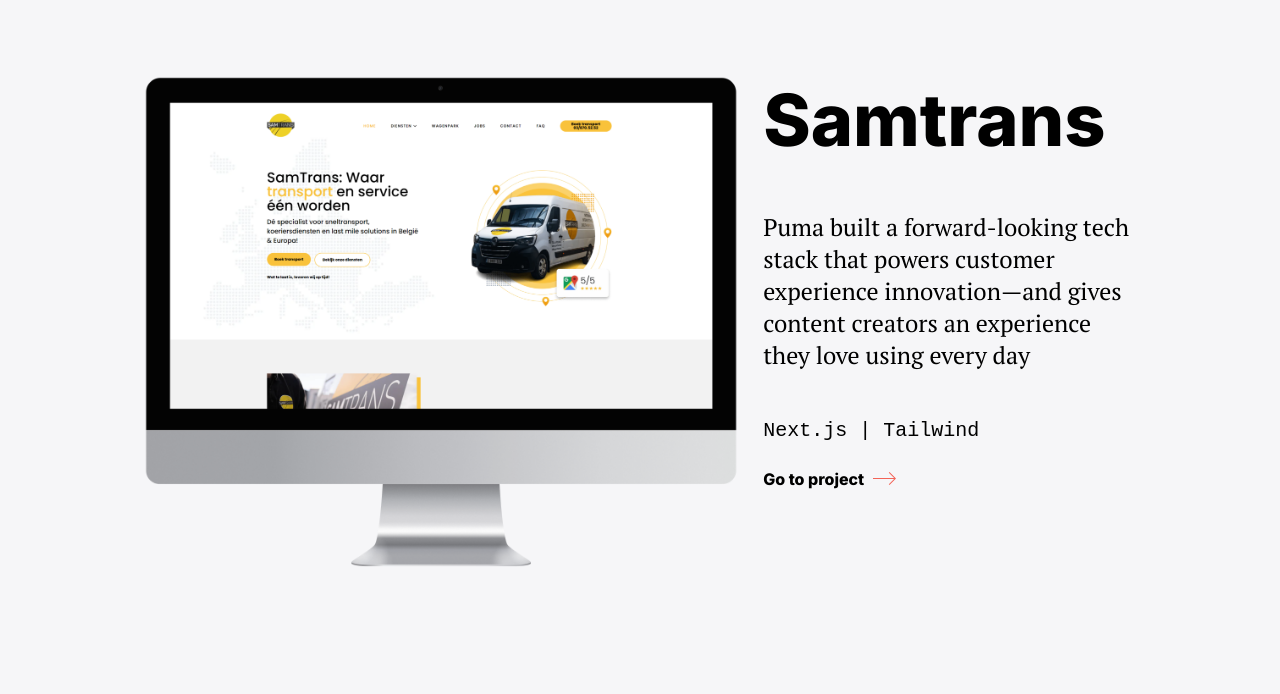
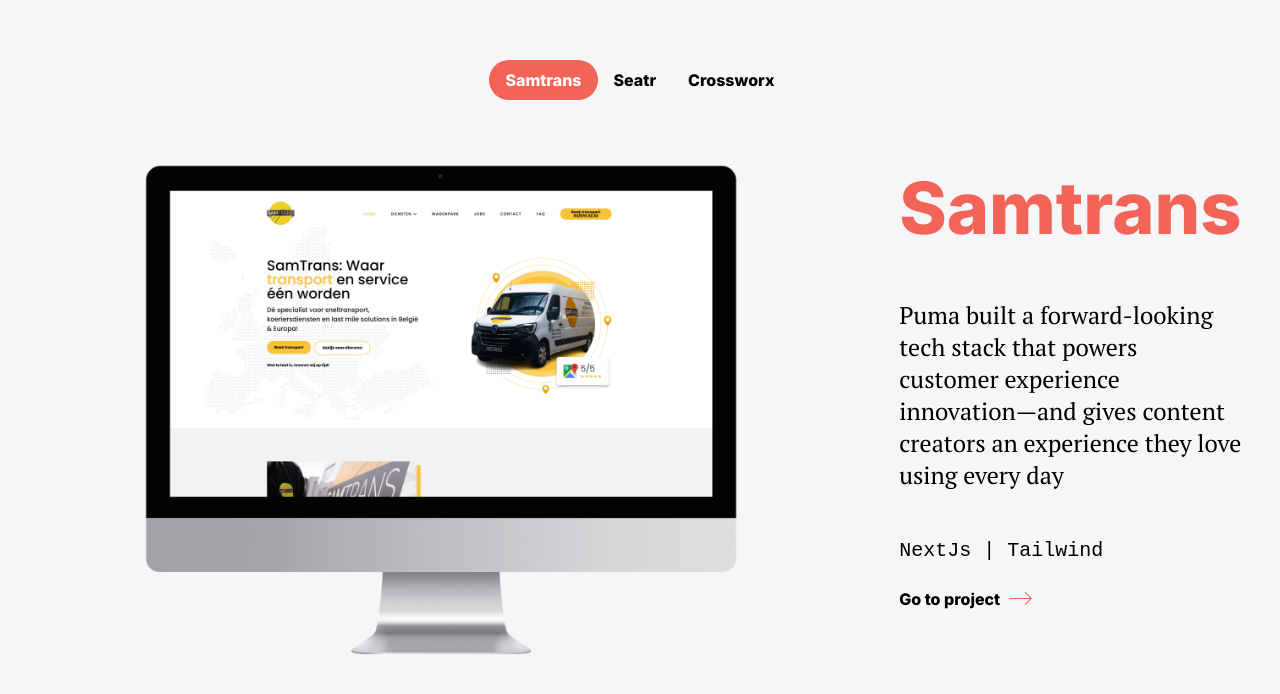
Before and after one commit to Tarshh/MySite, a Next.js app: page / in a window 1280 px wide. Shown: the part 868-1562 px from the top of the page. Built offline with nearby package versions, Linux system fonts and the light colour scheme.

Commit message:
Added projects Navbar + exported maincolor to file

```diff
--- a/src/app/page.tsx
+++ b/src/app/page.tsx
@@ -61,7 +61,7 @@
   background-color: #f6f6f8;
   padding: 2rem;
   margin: 0 auto;
-  @media ${device.md} {
+  @media ${device.lg} {
     padding: 8rem;
   }
 `;
--- a/src/components/Sections/Hero.tsx
+++ b/src/components/Sections/Hero.tsx
@@ -6,6 +6,7 @@
 import { backgroundSlide, fadeIn } from "@/styling/keyframes";
 import styled from "@emotion/styled";
 import Link from "next/link";
+import { mainColor } from "@/constants";
 
 type Props = {
   setButtonHovered: (e: boolean) => void;
@@ -86,7 +87,7 @@
   display: inline;
   background: ${(props) =>
     props.loaded
-      ? "linear-gradient(to right, #f36458 50%, transparent 50%);"
+      ? `linear-gradient(to right, ${mainColor} 50%, transparent 50%);`
       : "transparant"};
   color: ${(props) => (props.loaded ? "white" : "black")};
   background-size: 200% 100%;
--- a/src/components/Sections/Projects.tsx
+++ b/src/components/Sections/Projects.tsx
@@ -1,38 +1,104 @@
 import styled from "@emotion/styled";
-import Image from "next/image";
+import Image, { StaticImageData } from "next/image";
 import Link from "next/link";
 import SamTrans from "../../../public/images/samtransScreen.png";
 import rightArrow from "../../../public/icons/right-arrow.svg";
 import { device } from "@/styling/breakpoints";
+import { mainColor } from "@/constants";
+import { useState } from "react";
 
+type Project = {
+  image: StaticImageData;
+  title: string;
+  text: string;
+  techStack: string;
+  link: string;
+};
+
+const projects: Project[] = [
+  {
+    image: SamTrans,
+    title: "Samtrans",
+    text: "Puma built a forward-looking tech stack that powers customer experience innovation—and gives content creators an experience they love using every day",
+    techStack: "NextJs | Tailwind",
+    link: "https://www.samtrans.be/",
+  },
+  {
+    image: SamTrans,
+    title: "Seatr",
+    text: "Keeping track of who is coming in can be quite a challenge when in a flexible workspace, co-working office. With Seatr, a desk reservation app your employees or co-workers find the space that fits best within a few swipes. Seatr is also suited for 'hot desking'.",
+    techStack: "NextJs | Styled-Components | Apollo | Nexus | GraphQL",
+    link: "https://seatr.io/",
+  },
+  {
+    image: SamTrans,
+    title: "Crossworx",
+    text: "Puma built a forward-looking tech stack that powers customer experience innovation—and gives content creators an experience they love using every day",
+    techStack: "Gatsby.js | Styled-Components | Sanity CMS",
+    link: "https://www.crossworx.be/",
+  },
+];
 export function Projects() {
+  const [currentProject, setCurrenProject] = useState(0);
+  const handleClick = (key: number) => setCurrenProject(key);
   return (
+    <>
+      <ProjectsNavbar>
+        {projects.map((project, key) => {
+          return (
+            <ButtonLink
+              isActive={key === currentProject}
+              onClick={() => handleClick(key)}
+              key={key}
+            >
+              {project.title}
+            </ButtonLink>
+          );
+        })}
+      </ProjectsNavbar>
       <Container>
-      <StyledImage src={SamTrans} alt="example" />
+        <StyledImage src={projects[currentProject].image} alt="example" />
         <TextContainer>
-        <ProjectTitle>Samtrans</ProjectTitle>
-        <Text>
-          Puma built a forward-looking tech stack that powers customer
-          experience innovation—and gives content creators an experience they
-          love using every day
-        </Text>
-        <TechStackText>Next.js | Tailwind</TechStackText>
-        <StyledLink href="https://www.samtrans.be/" target="_blank">
+          <ProjectTitle>{projects[currentProject].title}</ProjectTitle>
+          <Text>{projects[currentProject].text}</Text>
+          <TechStackText>{projects[currentProject].techStack}</TechStackText>
+          <StyledLink href={projects[currentProject].link} target="_blank">
             Go to project <Image src={rightArrow} alt="Arrow Right" />
           </StyledLink>
         </TextContainer>
       </Container>
+    </>
   );
 }
+
+const ProjectsNavbar = styled.div`
+  display: flex;
+  margin-bottom: 3rem;
+  @media ${device.lg} {
+    justify-content: center;
+  }
+`;
+
+const ButtonLink = styled.button<{ isActive: boolean }>`
+  font-weight: bold;
+  padding: 0.625rem 1rem;
+  border-radius: 1.5rem;
+  background-color: ${(props) => (props.isActive ? mainColor : "transparant")};
+  color: ${(props) => (props.isActive ? "white" : "black")};
+  &:hover {
+    background-color: ${(props) => !props.isActive && "#e6e8ec"};
+  }
+`;
 
 const Container = styled.div`
   display: flex;
   flex-direction: column;
   justify-content: space-around;
+  padding: 1rem;
   gap: 1.5rem;
-  @media ${device.md} {
+  @media ${device.lg} {
     flex-direction: row;
-    padding: 1rem;
+    gap: 10rem;
   }
 `;
 
@@ -49,6 +115,7 @@
 const ProjectTitle = styled.h2`
   font-size: 2.25rem;
   margin: 0;
+  color: ${mainColor};
   @media ${device.lg} {
     font-size: 4.5rem;
   }
--- /dev/null
+++ b/src/constants.ts
@@ -0,0 +1 @@
+export const mainColor = "#f36458";
```
Lines whose indentation alone changed are shown as unchanged.
